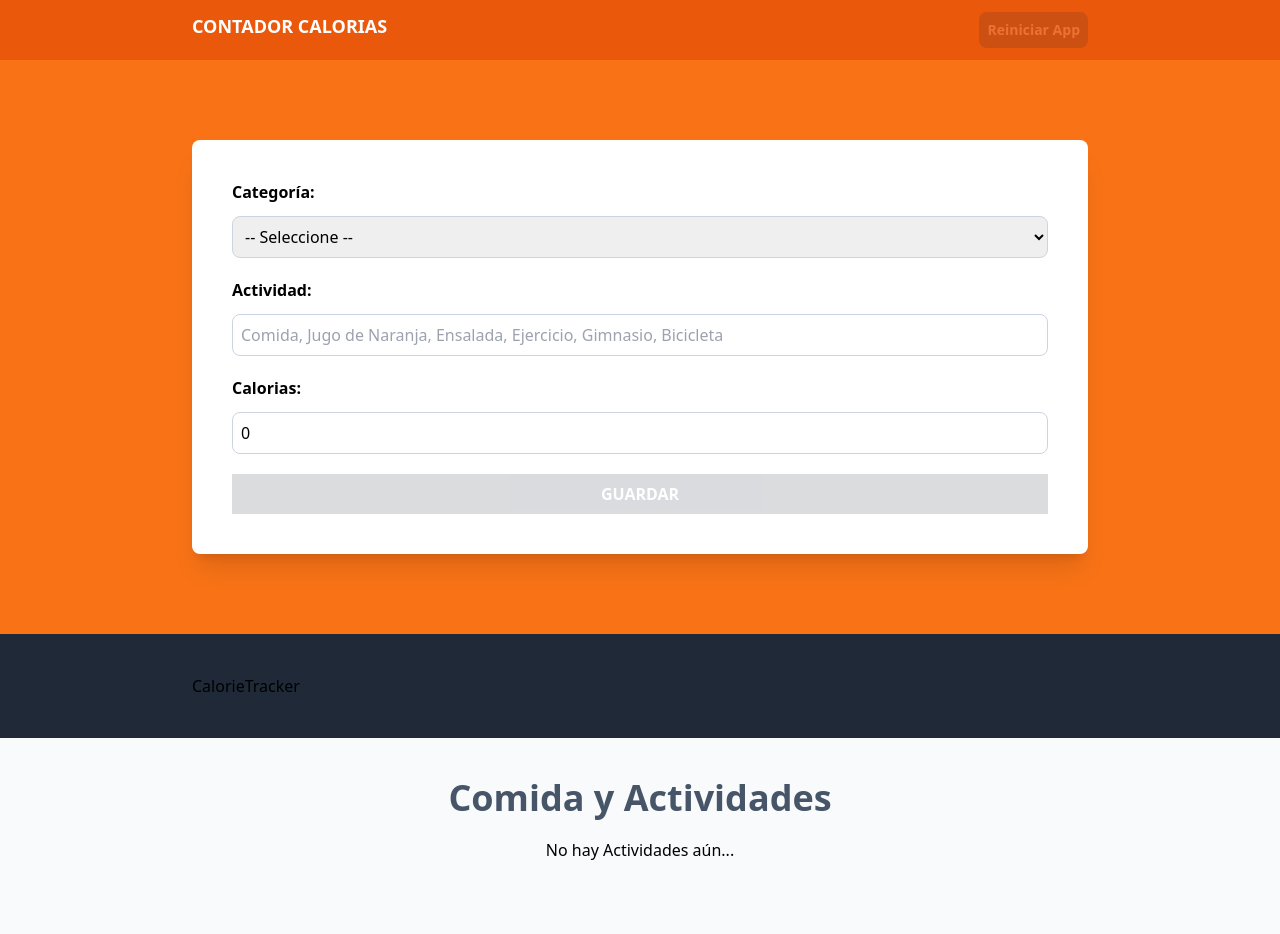
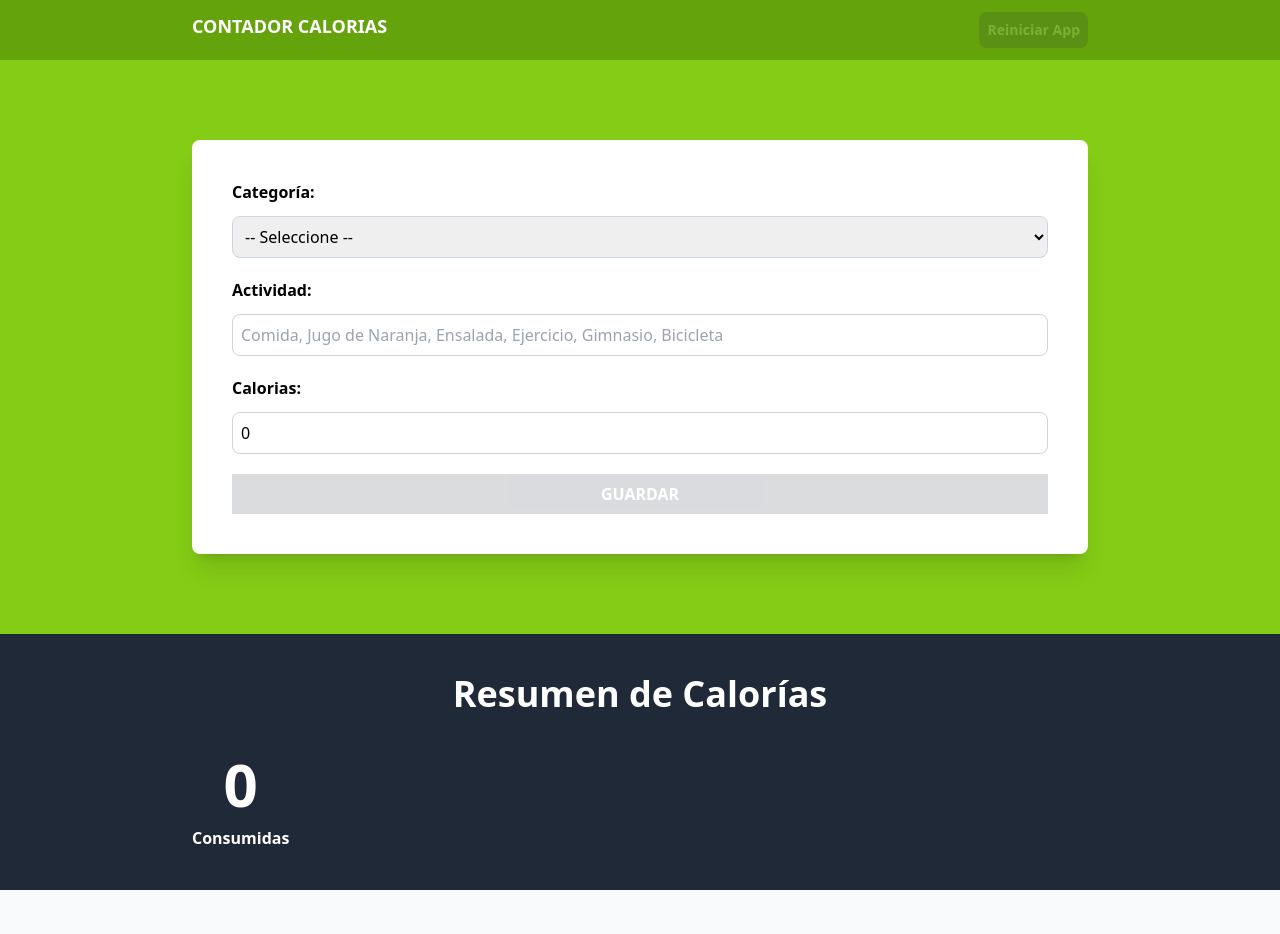
Before and after one commit to Lujan2408/calories-tracker-contextAPI, a React (Vite) app: page / in a window 1280 px wide. Shown: the top 934 px of the page. Built offline with nearby package versions, Linux system fonts and the light colour scheme.

Commit message:
Mostrando las calorias consumidas y cambio al bg

```diff
--- a/src/App.tsx
+++ b/src/App.tsx
@@ -18,7 +18,7 @@ function App() {
 
   return (
     <>
-      <header className=' bg-orange-600 py-3'>
+      <header className=' bg-lime-600 py-3'>
         <div className=' max-w-4xl mx-auto flex justify-between'>
           <h1 className=' text-center text-lg font-bold text-white uppercase'>
             Contador Calorias
@@ -34,7 +34,7 @@ function App() {
         </div>
       </header>
 
-      <section className=' bg-orange-500 py-20 px-5'>
+      <section className=' bg-lime-500 py-20 px-5'>
         <div className=' max-w-4xl mx-auto'>
           <Form
             dispatch={dispatch}
--- a/src/components/ActivityList.tsx
+++ b/src/components/ActivityList.tsx
@@ -33,7 +33,7 @@ export default function ActivityList({ activities, dispatch } : ActivityListProp
                                     {categoryName(+activity.category)}
                                 </p>
                                 <p className=" text-2xl font-bold pt-5">{activity.name}</p>
-                                <p className=" font-black text-4xl text-orange-500">
+                                <p className=" font-black text-4xl text-lime-500">
                                     {activity.calories} {''}
                                         <span>Calorias</span>
                                 </p>
--- a/src/components/CalorieTracker.tsx
+++ b/src/components/CalorieTracker.tsx
@@ -1,3 +1,4 @@
+import { useMemo } from "react"
 import { Activity } from "../types/types"
 
 type CalorieTrackerProps = {
@@ -5,7 +6,21 @@ type CalorieTrackerProps = {
 }
 
 export default function CalorieTracker({ activities } : CalorieTrackerProps) {
-  return (
-    <div>CalorieTracker</div>
-  )
+
+    //Contadores
+    const caloriesConsumed = useMemo(() => activities.reduce((total, activity) => activity.category === 1 ? total + activity.calories : total, 0), [activities])
+
+    return (
+        <>
+            <h2 className=" text-4xl font-black text-white text-center">Resumen de Calorías</h2>
+
+            <div className=" flex flex-col items-center md:flex-row md:justify-between gap-5 mt-10">
+                <p className=" text-white font-bold rounded-full grid grid-cols-1 gap-3 text-center">
+                    <span className=" font-black text-6xl text-orange">{caloriesConsumed}</span>
+                    Consumidas
+                </p>
+            </div>
+
+        </>
+    )
 }
```
